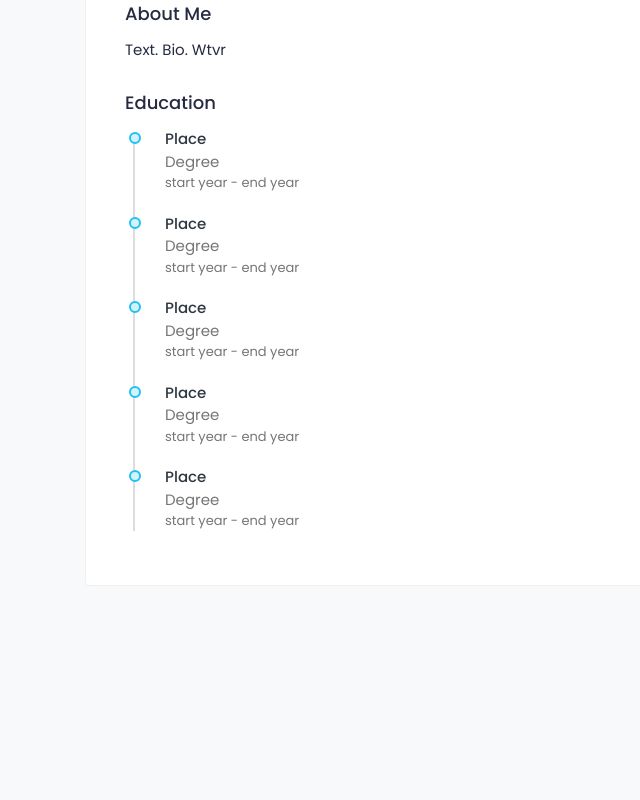
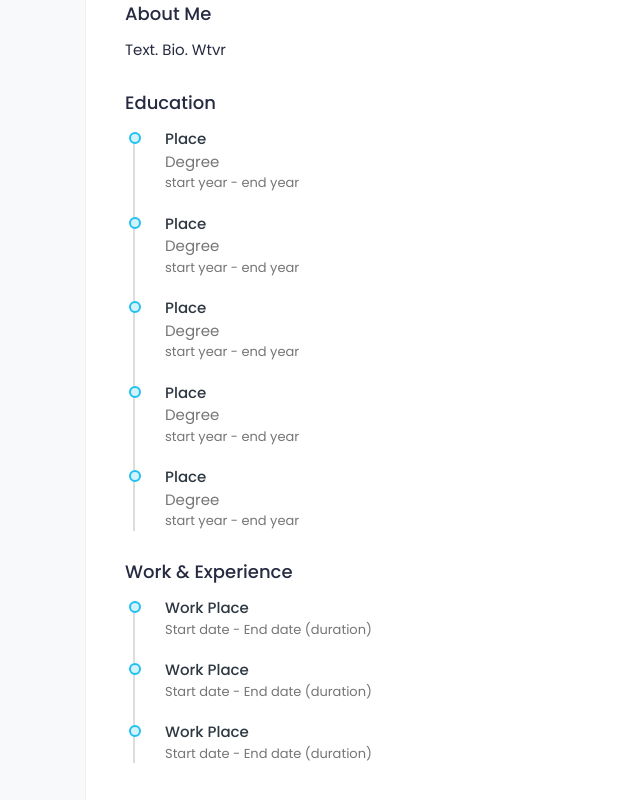
Before and after one commit to a4w/ruslan-legal-service, a React (Create React App) app in the folder frontend/legal-service-app/: page /profile in a window 1280 px wide. Shown: the part 412-1212 px from the top of the page, without its empty margins (0-640 px from the left). Before the commit the page ends 998 px from the top, so only its background shows below. Built offline with nearby package versions, Linux system fonts and the light colour scheme.

Commit message:
Added experiences to overview

```diff
--- a/frontend/legal-service-app/src/LawyerProfile.js
+++ b/frontend/legal-service-app/src/LawyerProfile.js
@@ -125,10 +125,12 @@ const NavBar = () => {
 
 const Overview = () => {
     const courses = [{ id: 1 }, { id: 2 }, { id: 3 }, { id: 4 }, { id: 5 }];
+    const experiences = [{ id: 1 }, { id: 4 }, { id: 5 }];
     return (
         <div className="col-md-12 col-lg-9">
             <Bio />
             <Education courses={courses} />
+            <Experience experiences={experiences} />
         </div>
     );
 };
@@ -174,5 +176,40 @@ const Education = ({ courses }) => {
         </div>
     );
 };
+const ExperienceItem = () => {
+    return (
+        <>
+            <div className="experience-user">
+                <div className="before-circle"></div>
+            </div>
+            <div className="experience-content">
+                <div className="timeline-content">
+                    <a href="#/" className="name">
+                        Work Place
+                    </a>
+                    <span className="time">
+                        Start date - End date (duration)
+                    </span>
+                </div>
+            </div>
+        </>
+    );
+};
+const Experience = ({ experiences }) => {
+    return (
+        <div className="widget experience-widget">
+            <h4 className="widget-title">Work & Experience</h4>
+            <div className="experience-box">
+                <ul className="experience-list">
+                    {experiences.map((experience) => (
+                        <li key={experience.id}>
+                            <ExperienceItem />
+                        </li>
+                    ))}
+                </ul>
+            </div>
+        </div>
+    );
+};
 
 export default LawyerProfile;
```
